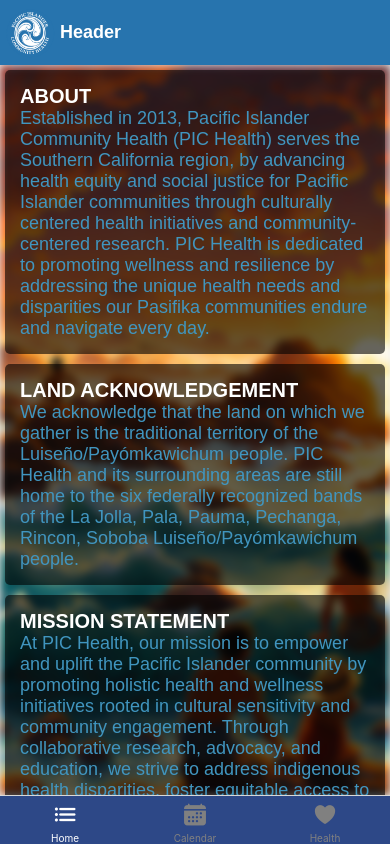
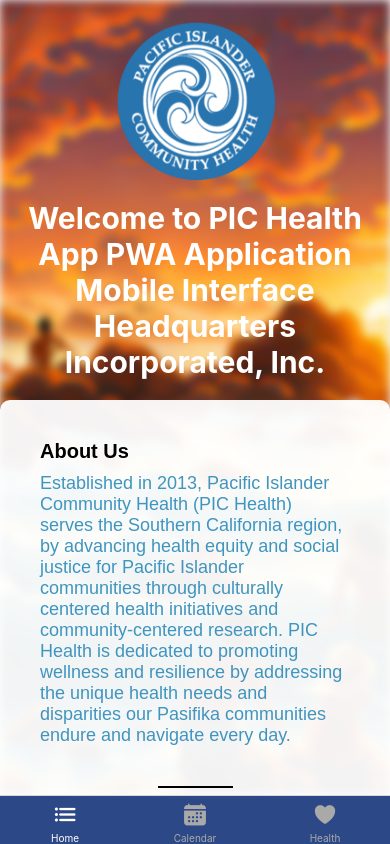
Before and after one commit to ntpotraz/PIC-Health-App, a React Native app: screen /Home in a window 390 px wide. Built offline with nearby package versions, Linux system fonts and the light colour scheme.

Commit message:
Homepage Styling (Change if you want)

```diff
--- a/App.js
+++ b/App.js
@@ -28,7 +28,7 @@
             return <Icon name={iconName} size={size} color={color} />;
           },
           tabBarActiveTintColor: 'white',
-          tabBarInactiveTintColor: 'gray',
+          tabBarInactiveTintColor: 'darkgray',
           headerShown: false,
           tabBarStyle: {
             backgroundColor: '#2d4887'
--- a/components/Header.jsx
+++ b/components/Header.jsx
@@ -8,7 +8,7 @@
         style={{ width: 60, height: 60 }}
         source={require('../assets/pic-logo.png')}
       />
-      <Text style={header.title}>Header</Text>
+      <Text style={header.title}>PIC Health</Text>
     </View>
   )
 }
@@ -22,8 +22,10 @@
       alignItems: 'center',
       width: '100%',
       height: 65,
-      backgroundColor: '#2774ae',
+      backgroundColor: 'rgba(45, 72, 135, 1)',
+
       shadowColor: 'black',
+      borderBottomEndRadius: 1,
     },
     title: {
       fontSize: 18,
--- a/components/HomeScreen.jsx
+++ b/components/HomeScreen.jsx
@@ -1,20 +1,35 @@
 import React from 'react';
-import { ImageBackground, View, Text, StyleSheet, ScrollView } from 'react-native';
+import { ImageBackground, View, Text, StyleSheet, ScrollView, Image } from 'react-native';
 import { SafeAreaView } from 'react-native-safe-area-context';
 import Header from './Header';
 
 export default function HomeScreen() {
   return (
-    <SafeAreaView style={styles.container}>
-      <Header />
+    <View style={{flex: 1}}>
+      <SafeAreaView style={{flex: 1,}}>
+
+
         <ImageBackground
           source={require("../assets/background.png")}
           style={styles.image}
           blurRadius={4}
         >
           <ScrollView>
+
+            <View style={{alignItems: 'center', marginBottom: 20}}>
+              <Image
+                source={require('../assets/pic-logo.png')}
+                style={{height: 200, width: 200, alignSelf: 'center'}}
+              />
+              <Text
+                style={{fontSize: 30, fontWeight: 'bold', textAlign: 'center', color: 'white'}}>
+                  Welcome to PIC Health App PWA Application Mobile Interface Headquarters Incorporated, Inc.
+              </Text>
+            </View>
+
+            <View style={{backgroundColor: 'rgba(255, 255, 255, .95)', borderRadius: 10 }}>
               <View style={textBox.container}>
-            <Text style={textBox.title}>ABOUT</Text>
+                <Text style={textBox.title}>About Us</Text>
                 <Text style={textBox.text}>
                   Established in 2013, Pacific Islander Community Health (PIC Health)
                   serves the Southern California region, by advancing health equity and
@@ -25,18 +40,10 @@
                 </Text>
               </View>
 
-          <View style={textBox.container}>
-            <Text style={textBox.title}>LAND ACKNOWLEDGEMENT</Text>
-            <Text style={textBox.text}>
-              We acknowledge that the land on which we gather is the traditional territory
-              of the Luiseño/Payómkawichum people. PIC Health and its surrounding areas are
-              still home to the six federally recognized bands of the La Jolla, Pala, Pauma,
-              Pechanga, Rincon, Soboba Luiseño/Payómkawichum people.
-            </Text>
-          </View>
+              <View style={seperator.border} />
 
               <View style={textBox.container}>
-            <Text style={textBox.title}>MISSION STATEMENT</Text>
+                <Text style={textBox.title}>Our Mission</Text>
                 <Text style={textBox.text}>
                   At PIC Health, our mission is to empower and uplift the Pacific Islander community
                   by promoting holistic health and wellness initiatives rooted in cultural sensitivity
@@ -47,22 +54,24 @@
                 </Text>
               </View>
 
+              <View style={seperator.border} />
+
               <View style={textBox.container}>
-            <Text style={textBox.title}>MISSION STATEMENT</Text>
+                <Text style={textBox.title}>Land Acknowledgement</Text>
                 <Text style={textBox.text}>
-              At PIC Health, our mission is to empower and uplift the Pacific Islander community
-              by promoting holistic health and wellness initiatives rooted in cultural sensitivity
-              and community engagement. Through collaborative research, advocacy, and education,
-              we strive to address indigenous health disparities, foster equitable access to
-              healthcare, and cultivate a thriving environment where every individual can achieve
-              their highest level of well-being.
+                  We acknowledge that the land on which we gather is the traditional territory
+                  of the Luiseño/Payómkawichum people. PIC Health and its surrounding areas are
+                  still home to the six federally recognized bands of the La Jolla, Pala, Pauma,
+                  Pechanga, Rincon, Soboba Luiseño/Payómkawichum people.
                 </Text>
+              </View>
             </View>
 
           </ScrollView>
         </ImageBackground>
 
       </SafeAreaView>
+    </View>
   );
 }
 
@@ -80,32 +89,50 @@
     fontSize: 18,
     fontWeight: 'thin',
     fontFamily: 'sans-serif',
+    color: 'white'
   },
   image: {
     flex: 1,
     height: "100%",
     width: "100%",
+  },
+  logo: {
+    flex: 1,
+    height: 250,
+    width: 250,
+    alignSelf: 'center',
   }
 });
 
 // styles for the content on the page
 const textBox = StyleSheet.create({
   container: {
-    backgroundColor: 'rgba(0,0,0,0.6)',
-    padding: 15,
-    margin: 5,
-    borderRadius: 5,
+    //backgroundColor: 'rgba(0,0,0,.8)',
+    padding: 20,
+    margin: 20,
+    borderRadius: 10,
   },
   title: {
     fontSize: 20,
     fontWeight: 'bold',
     fontFamily: 'sans-serif',
-    color: "white",
+    color: "black",
+    marginBottom: 10,
   },
   text: {
     fontSize: 18,
     fontWeight: 'thin',
     fontFamily: 'sans-serif',
-    color: "hsl(200, 50%, 50%)"
+    color: "hsl(200, 50%, 50%)",
   },
 });
+
+const seperator = StyleSheet.create({
+  border: {
+    flex: 1,
+    alignSelf: 'center',
+    borderWidth: .5,
+    borderColor: 'black',
+    width: 75,
+  }
+});
```
Lines whose indentation alone changed are shown as unchanged.
